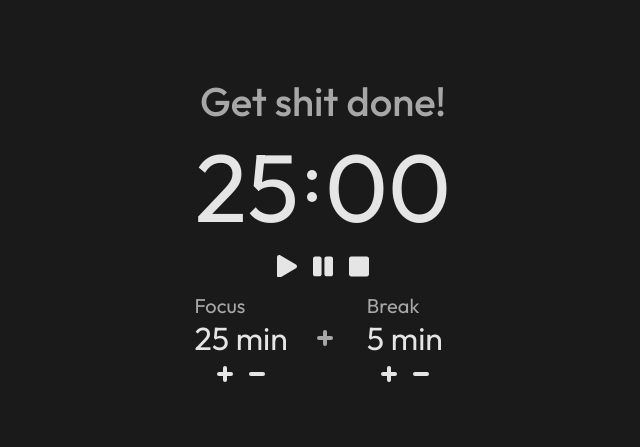
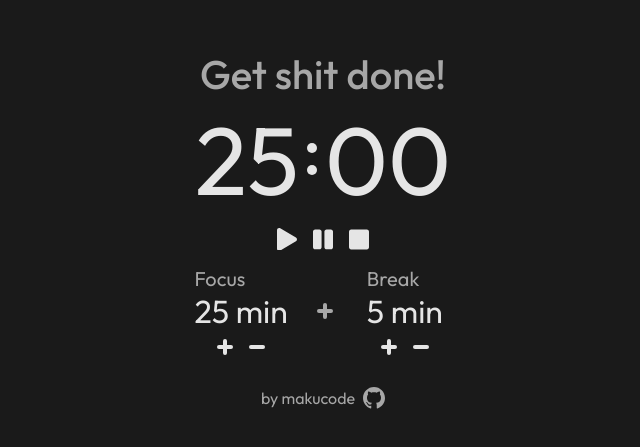
Before and after one commit to makucode/simple-pomodoro, a React (Create React App) app: page / in a window 1280 px wide. Shown: the part 171-618 px from the top of the page, without its empty margins (317-957 px from the left). Built offline with nearby package versions, Linux system fonts and the light colour scheme; no server answers.

Commit message:
added credits

```diff
--- a/src/components/Credits.jsx
+++ b/src/components/Credits.jsx
@@ -1,7 +1,22 @@
 import React from "react";
+import GithubIcon from "./icons/GitHubIcon";
+import styles from "../styles/components/Credits.module.scss";
 
 const Credits = () => {
-    return <div></div>;
+    return (
+        <div className={styles.Credits}>
+            <span>
+                by <a href="https://makuco.de">makucode</a>
+            </span>
+            <a
+                href="https://github.com/makucode/simple-pomodoro"
+                target="_blank"
+                rel="noreferrer"
+            >
+                <GithubIcon />
+            </a>
+        </div>
+    );
 };
 
 export default Credits;
--- a/src/components/Timer.jsx
+++ b/src/components/Timer.jsx
@@ -3,6 +3,7 @@
 import TimerControl from "./TimerControl";
 import styles from "../styles/components/Timer.module.scss";
 import Caption from "./Caption";
+import Credits from "./Credits";
 
 const Timer = () => {
     return (
@@ -11,6 +12,7 @@
             <Session />
             <SessionControl />
             <TimerControl />
+            <Credits />
         </div>
     );
 };
--- a/src/components/icons/GitHubIcon.jsx
+++ b/src/components/icons/GitHubIcon.jsx
@@ -1,5 +1,16 @@
-const GitHubIcon = () => {
-    return <div></div>;
+import React from "react";
+
+const GithubIcon = () => {
+    return (
+        <svg
+            xmlns="http://www.w3.org/2000/svg"
+            width="22px"
+            height="22px"
+            viewBox="0 0 24 24"
+        >
+            <path d="M12 0c-6.626 0-12 5.373-12 12 0 5.302 3.438 9.8 8.207 11.387.599.111.793-.261.793-.577v-2.234c-3.338.726-4.033-1.416-4.033-1.416-.546-1.387-1.333-1.756-1.333-1.756-1.089-.745.083-.729.083-.729 1.205.084 1.839 1.237 1.839 1.237 1.07 1.834 2.807 1.304 3.492.997.107-.775.418-1.305.762-1.604-2.665-.305-5.467-1.334-5.467-5.931 0-1.311.469-2.381 1.236-3.221-.124-.303-.535-1.524.117-3.176 0 0 1.008-.322 3.301 1.23.957-.266 1.983-.399 3.003-.404 1.02.005 2.047.138 3.006.404 2.291-1.552 3.297-1.23 3.297-1.23.653 1.653.242 2.874.118 3.176.77.84 1.235 1.911 1.235 3.221 0 4.609-2.807 5.624-5.479 5.921.43.372.823 1.102.823 2.222v3.293c0 .319.192.694.801.576 4.765-1.589 8.199-6.086 8.199-11.386 0-6.627-5.373-12-12-12z" />
+        </svg>
+    );
 };
 
-export default GitHubIcon;
+export default GithubIcon;
--- /dev/null
+++ b/src/styles/components/Credits.module.scss
@@ -0,0 +1,26 @@
+@import "../globals";
+
+.Credits {
+    display: flex;
+    justify-content: center;
+    align-items: center;
+    column-gap: 0.5rem;
+
+    margin-top: 2rem;
+
+    font-size: 1rem;
+    color: $mid;
+
+    a {
+        height: 22px;
+    }
+
+    svg {
+        fill: $mid;
+        transition: all ease-in-out 0.25s;
+    }
+
+    svg:hover {
+        fill: $light;
+    }
+}
--- a/src/styles/main.scss
+++ b/src/styles/main.scss
@@ -11,6 +11,17 @@
     font-family: $sans;
 }
 
+a {
+    color: $mid;
+    text-decoration: none;
+
+    transition: all ease-in-out 0.25s;
+}
+
+a:hover {
+    color: $light;
+}
+
 // Utility
 
 .Running {
```
